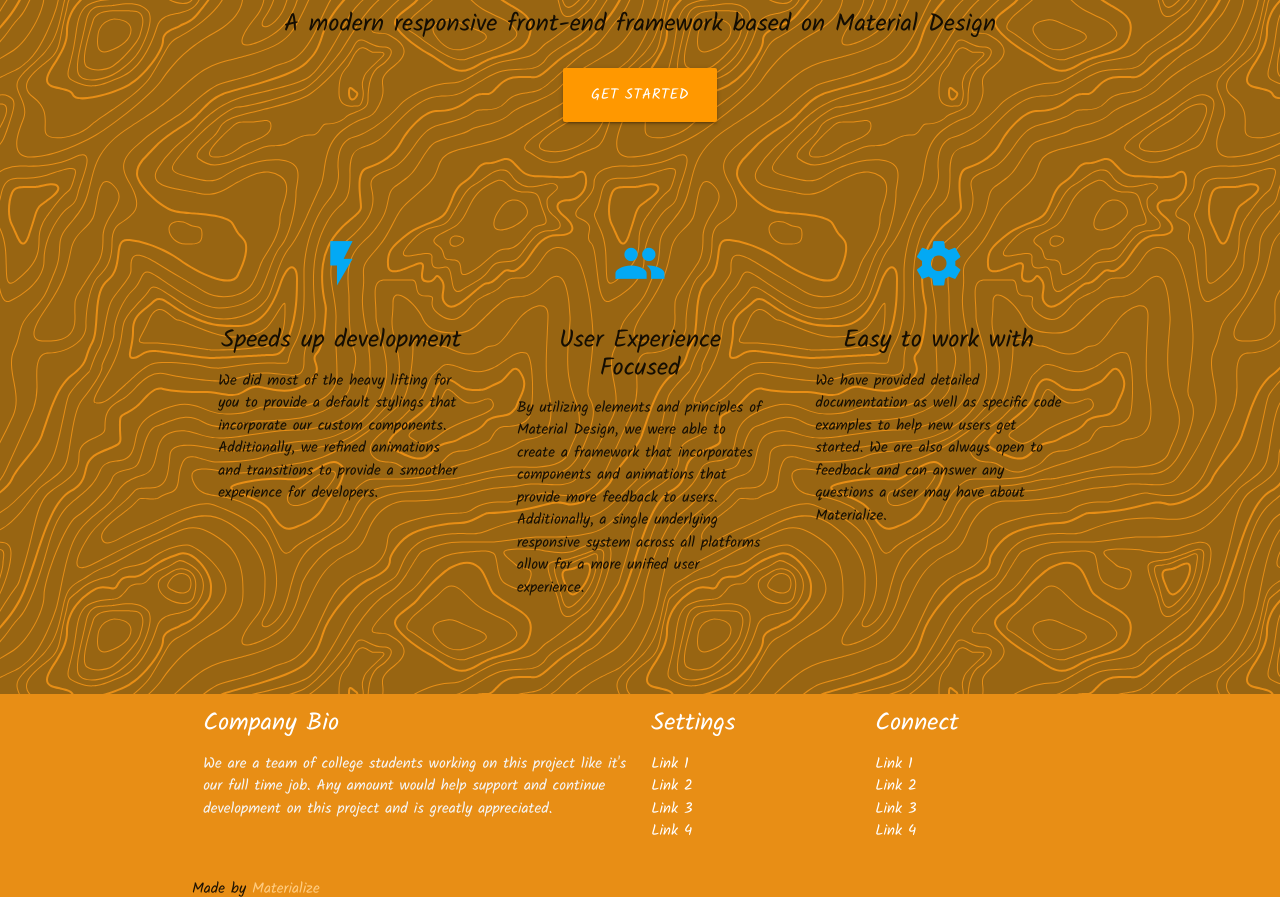
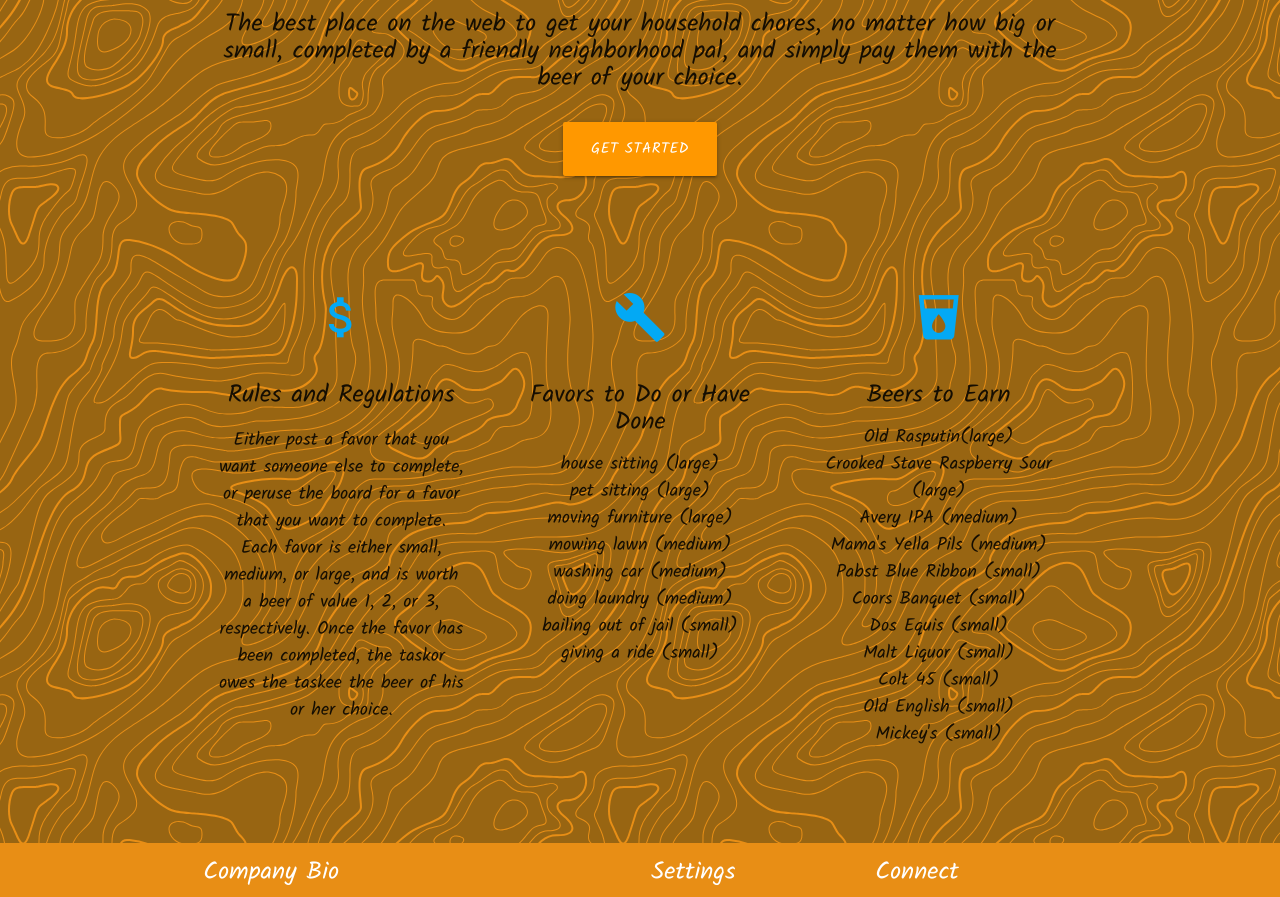
Before and after one commit to philborgenicht/beermo, a website: page public/aboutus.html in a window 1280 px wide. Shown: the part 266-1163 px from the top of the page. Drawn offline with nearby package versions, Linux system fonts and the light colour scheme.

Commit message:
worked on account page and about us

```diff
--- a/public/aboutus.html
+++ b/public/aboutus.html
@@ -3,12 +3,19 @@
 <head>
   <meta http-equiv="Content-Type" content="text/html; charset=UTF-8"/>
   <meta name="viewport" content="width=device-width, initial-scale=1, maximum-scale=1.0"/>
-  <title>Starter Template - Materialize</title>
+  <title>All About BeerMo</title>
 
   <!-- CSS  -->
   <link href="https://fonts.googleapis.com/icon?family=Material+Icons" rel="stylesheet">
   <link href="css/materialize.css" type="text/css" rel="stylesheet" media="screen,projection"/>
   <link href="css/style.css" type="text/css" rel="stylesheet" media="screen,projection"/>
+
+  <script src="https://cdnjs.cloudflare.com/ajax/libs/axios/0.18.0/axios.js" charset="utf-8"></script>
+
+
+  <script src="js/axioscalls.js" type="text/javascript">
+
+  </script>
   <script src="js/aboutus.js" type="text/javascript">
 
   </script>
@@ -37,12 +44,12 @@
   <div class="section no-pad-bot" id="index-banner">
     <div class="container">
       <br><br>
-      <h1 class="header center orange-text">Starter Template</h1>
+      <h1 class="header center orange-text">All About Beermo</h1>
       <div class="row center">
-        <h5 class="header col s12 light">A modern responsive front-end framework based on Material Design</h5>
+        <h5 class="header col s12 light">The best place on the web to get your household chores, no matter how big or small, completed by a friendly neighborhood pal, and simply pay them with the beer of your choice.</h5>
       </div>
       <div class="row center">
-        <a href="http://materializecss.com/getting-started.html" id="download-button" class="btn-large waves-effect waves-light orange">Get Started</a>
+        <a href="favor.html" id="download-button" class="btn-large waves-effect waves-light orange">Get Started</a>
       </div>
       <br><br>
 
@@ -56,30 +63,57 @@
       <!--   Icon Section   -->
       <div class="row">
         <div class="col s12 m4">
+          <row class="center-align">
           <div class="icon-block">
-            <h2 class="center light-blue-text"><i class="material-icons">flash_on</i></h2>
-            <h5 class="center">Speeds up development</h5>
+            <h2 class="center light-blue-text"><i class="material-icons">attach_money</i></h2>
+            <h5 class="center">Rules and Regulations</h5>
+<p class="aboutus"> Either post a favor that you want someone else to complete, or peruse the board for a favor that you want to complete. Each favor is either small, medium, or large, and is worth a beer of value 1, 2, or 3, respectively. Once the favor has been completed, the taskor owes the taskee the beer of his or her choice.
+  </p>
 
-            <p class="light">We did most of the heavy lifting for you to provide a default stylings that incorporate our custom components. Additionally, we refined animations and transitions to provide a smoother experience for developers.</p>
           </div>
+          </row>
         </div>
 
         <div class="col s12 m4">
+          <row class="center-align">
           <div class="icon-block">
-            <h2 class="center light-blue-text"><i class="material-icons">group</i></h2>
-            <h5 class="center">User Experience Focused</h5>
+            <h2 class="center light-blue-text"><i class="material-icons">build</i></h2>
+            <h5 class="center">Favors to Do or Have Done</h5>
+            <ul>
+              <li>house sitting (large)</li>
+              <li>pet sitting (large)</li>
+              <li>moving furniture (large)</li>
+              <li>mowing lawn (medium)</li>
+              <li>washing car (medium)</li>
+              <li>doing laundry (medium)</li>
+              <li>bailing out of jail (small)</li>
+              <li>giving a ride (small)</li>
+              </ul>
 
-            <p class="light">By utilizing elements and principles of Material Design, we were able to create a framework that incorporates components and animations that provide more feedback to users. Additionally, a single underlying responsive system across all platforms allow for a more unified user experience.</p>
           </div>
+          </row>
         </div>
+        <div class="col s12 m4">
+          <row class="center-align">
 
-        <div class="col s12 m4">
           <div class="icon-block">
-            <h2 class="center light-blue-text"><i class="material-icons">settings</i></h2>
-            <h5 class="center">Easy to work with</h5>
-
-            <p class="light">We have provided detailed documentation as well as specific code examples to help new users get started. We are also always open to feedback and can answer any questions a user may have about Materialize.</p>
+            <h2 class="center light-blue-text"><i class="material-icons">local_drink</i></h2>
+            <h5 class="center">Beers to Earn</h5>
+<ul>
+  <li>Old Rasputin(large)</li>
+  <li>Crooked Stave Raspberry Sour (large)</li>
+  <li>Avery IPA (medium)</li>
+  <li>Mama's Yella Pils (medium) </li>
+  <li>Pabst Blue Ribbon (small) </li>
+  <li>Coors Banquet (small)</li>
+  <li>Dos Equis (small)</li>
+  <li>Malt Liquor (small) </li>
+  <li>Colt 45 (small)</li>
+  <li>Old English (small) </li>
+  <li>Mickey's (small) </li>
+  </ul>
           </div>
+          </row>
         </div>
       </div>
 
--- /dev/null
+++ b/public/js/axioscalls.js
@@ -0,0 +1,4 @@
+//get one user
+function getMyAccount(userid){
+  return axios.patch(/transactions/users.id, userid)
+}
```
Also changed, not shown: public/account.html (+16 -39 lines), public/js/account.js (+37 -0 lines), routes/transactions.js (+12 -9 lines), public/css/style.css, 1 other file.
